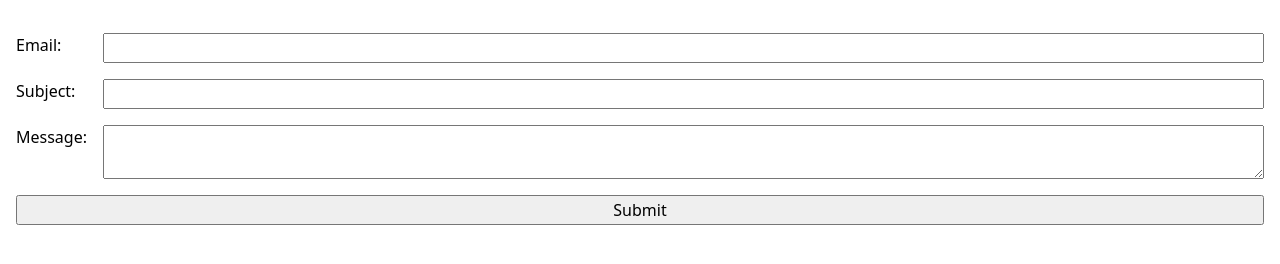
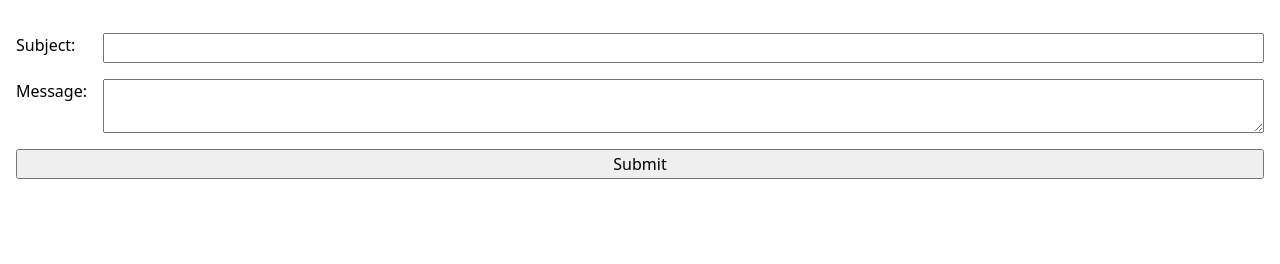
Before and after one commit to AntonyBooming/portfolio, a plain HTML site: page contact/index.html in a window 1280 px wide. Shown: the part 172-436 px from the top of the page. Drawn offline with Linux system fonts and the light colour scheme.

Commit message:
Update index.html

```diff
--- a/contact/index.html
+++ b/contact/index.html
@@ -9,10 +9,6 @@
 <body>
     <h1>Contact me</h1>
     <form action="mailto:emunkhchuluun@ucsd.edu">
-        <label>
-            Email:
-            <input name="email" type="email">
-        </label>
         <label>
             Subject:
             <input name="subject">
```
